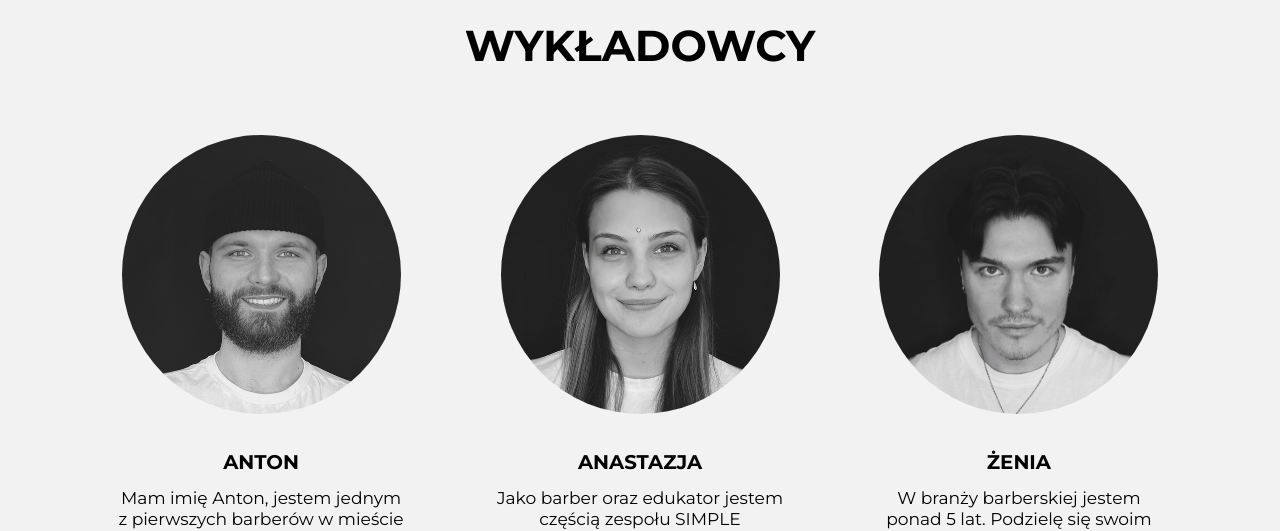
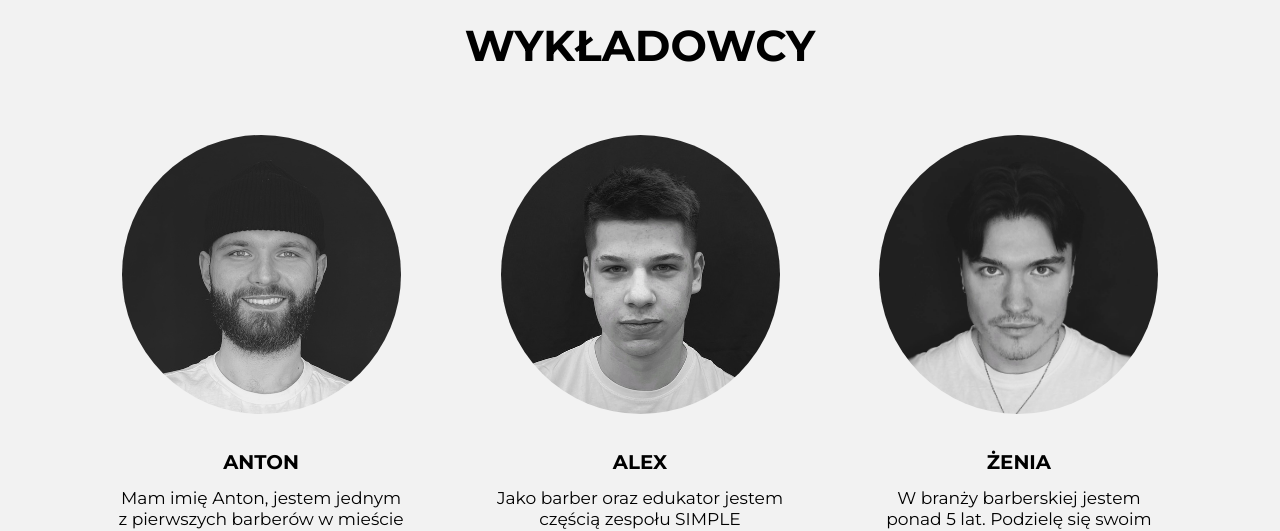
Before and after one commit to Viktor1897/simple-academy, a React (Vite) app: page /#/ in a window 1280 px wide. Shown: the part 2720-3251 px from the top of the page. Built offline with nearby package versions, Linux system fonts and the light colour scheme; no server answers.

Commit message:
replace Anastazja with Alex

```diff
--- a/src/components/TutorsSection/TutorsSection.tsx
+++ b/src/components/TutorsSection/TutorsSection.tsx
@@ -1,5 +1,5 @@
 import styled from "@emotion/styled";
-import Anastazja from "assets/ANASTAZJA.jpg";
+import ALEX from "assets/ALEX.jpg";
 import Anton from "assets/ANTON.jpg";
 import Zenia from "assets/ZENIA.jpg";
 import { ContentWrapper, H3, Section, Text, VerticalFlexContainer } from "components/StyledHtml/StyledHtml";
@@ -19,7 +19,7 @@ const TutorsSection = () => {
                     <Text fontSize="1.9rem" style={{ maxWidth: "32rem" }}>{t("tutor1.description")}</Text>
                 </VerticalFlexContainer>
                 <VerticalFlexContainer gap="initial">
-                    <Photo src={Anastazja} />
+                    <Photo src={ALEX} />
                     <Text marginBottom="1.5rem" fontWeight="700">{t("tutor2.name")}</Text>
                     <Text fontSize="1.9rem" style={{ maxWidth: "32rem" }}>{t("tutor2.description")}</Text>
                 </VerticalFlexContainer>
--- a/src/i18n.ts
+++ b/src/i18n.ts
@@ -50,7 +50,7 @@ i18n.use(initReactI18next).init({
                 "tutors.title": "ПРЕПОДАВАТЕЛИ",
                 "tutor1.name": "АНТОН",
                 "tutor1.description": "Меня зовут Антон. Я являюсь одним из первых барберов в городе Минск (Беларусь). Барбер и преподаватель с 2016 года.",
-                "tutor2.name": "АНАСТАСИЯ",
+                "tutor2.name": "Алекс",
                 "tutor2.description": "Являюсь частью коллектива SIMPLE Barbershop в качестве барбера и преподавателя. Постоянно слежу за новыми тенденциями в индустрии и развиваю свои навыки.",
                 "tutor3.name": "ЖЕНЯ",
                 "tutor3.description": "Работаю в сфере барберинга более 5 лет. Поделюсь своим опытом и с удовольствием научу всему, чему сам научился за долгие года работы.",
@@ -116,7 +116,7 @@ i18n.use(initReactI18next).init({
                 "tutors.title": "WYKŁADOWCY",
                 "tutor1.name": "ANTON",
                 "tutor1.description": "Mam imię Anton, jestem jednym z pierwszych barberów w mieście Mińsk (Białoruś). Barber i edukator od 2016 roku.",
-                "tutor2.name": "ANASTAZJA",
+                "tutor2.name": "ALEX",
                 "tutor2.description": "Jako barber oraz edukator jestem częścią zespołu SIMPLE Barbershop. Nieustannie śledzę nowe trendy w branży i rozwijam swój warsztat.",
                 "tutor3.name": "ŻENIA",
                 "tutor3.description": "W branży barberskiej jestem ponad 5 lat. Podzielę się swoim doświadczeniem i z przyjemnością nauczę wszystkiego, czego nauczyłem się przez wszystkie lata pracy.",
```
Also changed, not shown: src/assets/ALEX.jpg (added), src/assets/ANASTAZJA.jpg (deleted).
